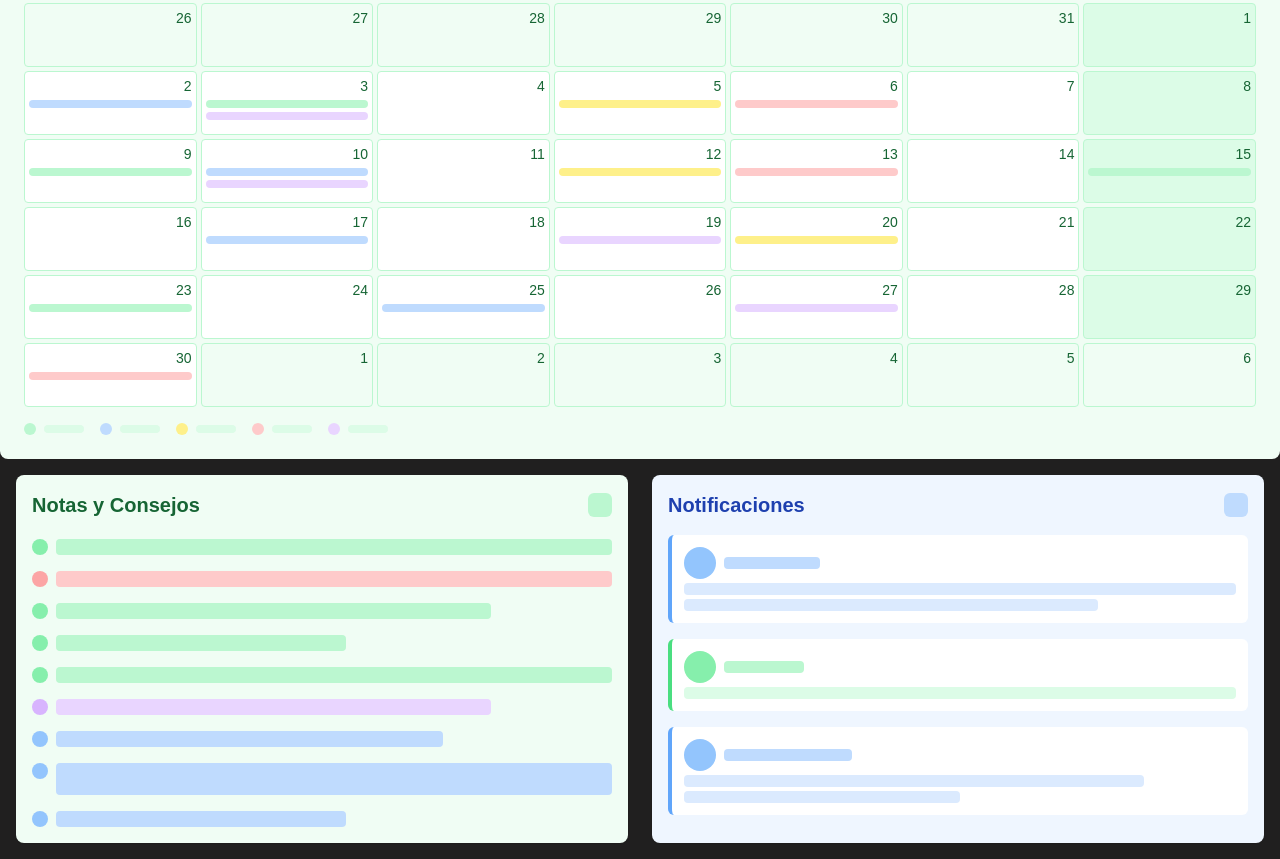
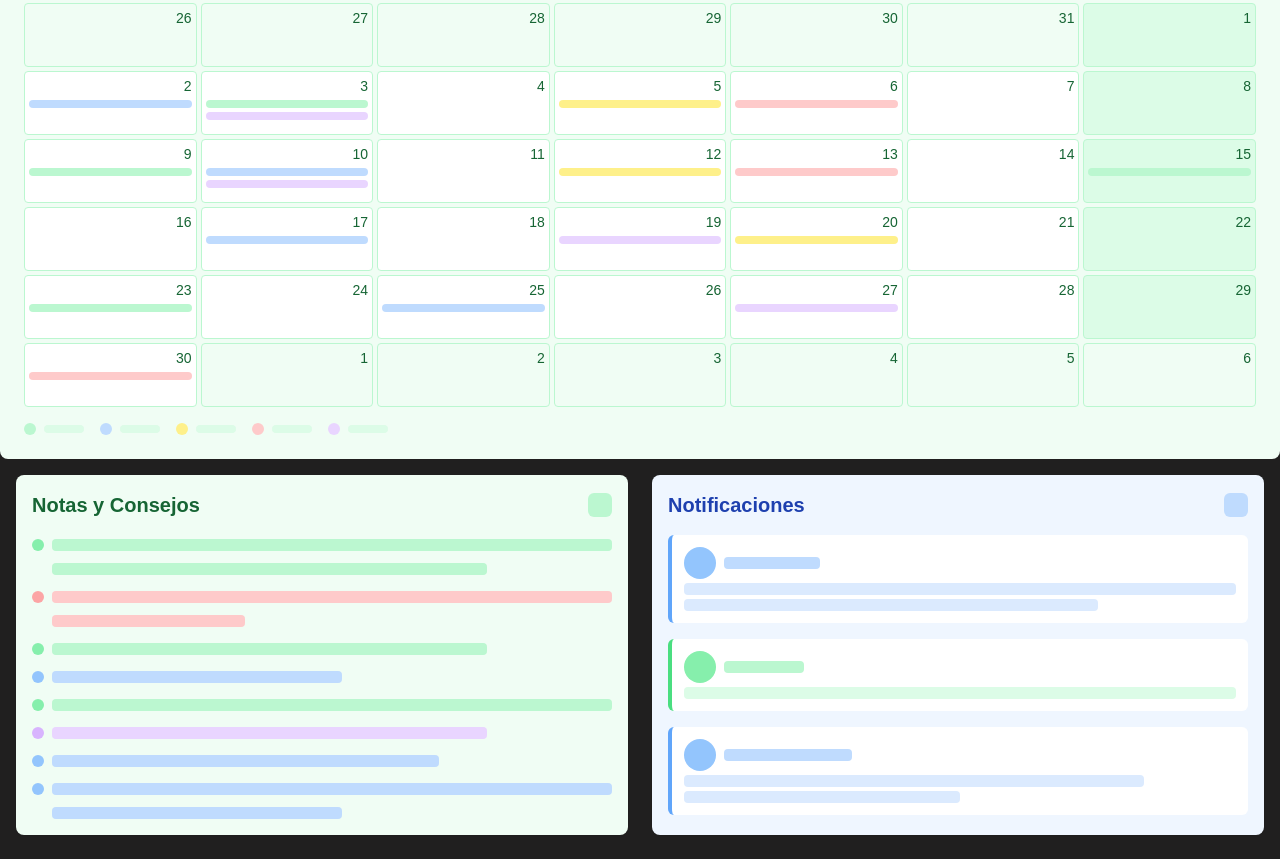
Before and after one commit to misaeluno/Prototipo_HUB, a plain HTML site: page index.html in a window 1280 px wide. Shown: the part 699-1558 px from the top of the page. Drawn offline with nearby package versions, Linux system fonts and the light colour scheme.

Commit message:
маленкії вещь в інформації

```diff
--- a/index.html
+++ b/index.html
@@ -638,57 +638,63 @@
                 <ul class="space-y-3">
                     <li class="flex items-start">
                         <div
-                            class="w-4 h-4 bg-green-300 rounded-full mt-1 mr-2"
+                            class="w-3 h-3 bg-green-300 rounded-full mt-1 mr-2"
                         ></div>
-                        <div class="flex-1 h-4 bg-green-200 rounded mt-1"></div>
+                        <div class="flex-1 h-3 bg-green-200 rounded mt-1"></div>
+                    </li>
+                    <li class="flex items-start">
+                        <div class="w-3 h-3 mr-2"></div>
+                        <div class="w-3/4 h-3 bg-green-200 rounded"></div>
                     </li>
                     <li class="flex items-start">
                         <div
-                            class="w-4 h-4 bg-red-300 rounded-full mt-1 mr-2"
+                            class="w-3 h-3 bg-red-300 rounded-full mt-1 mr-2"
                         ></div>
-                        <div class="flex-1 h-4 bg-red-200 rounded mt-1"></div>
+                        <div class="flex-1 h-3 bg-red-200 rounded mt-1"></div>
+                    </li>
+                    <li class="flex items-start">
+                        <div class="w-3 h-3 mr-2"></div>
+                        <div class="w-1/3 h-3 bg-red-200 rounded"></div>
                     </li>
                     <li class="flex items-start">
                         <div
-                            class="w-4 h-4 bg-green-300 rounded-full mt-1 mr-2"
+                            class="w-3 h-3 bg-green-300 rounded-full mt-1 mr-2"
                         ></div>
-                        <div class="w-3/4 h-4 bg-green-200 rounded mt-1"></div>
+                        <div class="w-3/4 h-3 bg-green-200 rounded mt-1"></div>
                     </li>
                     <li class="flex items-start">
                         <div
-                            class="w-4 h-4 bg-green-300 rounded-full mt-1 mr-2"
+                            class="w-3 h-3 bg-blue-300 rounded-full mt-1 mr-2"
                         ></div>
-                        <div class="w-1/2 h-4 bg-green-200 rounded mt-1"></div>
+                        <div class="w-1/2 h-3 bg-blue-200 rounded mt-1"></div>
                     </li>
                     <li class="flex items-start">
                         <div
-                            class="w-4 h-4 bg-green-300 rounded-full mt-1 mr-2"
+                            class="w-3 h-3 bg-green-300 rounded-full mt-1 mr-2"
                         ></div>
-                        <div class="flex-1 h-4 bg-green-200 rounded mt-1"></div>
+                        <div class="flex-1 h-3 bg-green-200 rounded mt-1"></div>
                     </li>
                     <li class="flex items-start">
                         <div
-                            class="w-4 h-4 bg-purple-300 rounded-full mt-1 mr-2"
+                            class="w-3 h-3 bg-purple-300 rounded-full mt-1 mr-2"
                         ></div>
-                        <div class="w-3/4 h-4 bg-purple-200 rounded mt-1"></div>
+                        <div class="w-3/4 h-3 bg-purple-200 rounded mt-1"></div>
                     </li>
                     <li class="flex items-start">
                         <div
-                            class="w-4 h-4 bg-blue-300 rounded-full mt-1 mr-2"
+                            class="w-3 h-3 bg-blue-300 rounded-full mt-1 mr-2"
                         ></div>
-                        <div class="w-2/3 h-4 bg-blue-200 rounded mt-1"></div>
+                        <div class="w-2/3 h-3 bg-blue-200 rounded mt-1"></div>
                     </li>
                     <li class="flex items-start">
                         <div
-                            class="w-4 h-4 bg-blue-300 rounded-full mt-1 mr-2"
+                            class="w-3 h-3 bg-blue-300 rounded-full mt-1 mr-2"
                         ></div>
-                        <div class="flex-1 h-8 bg-blue-200 rounded mt-1"></div>
+                        <div class="flex-1 h-3 bg-blue-200 rounded mt-1"></div>
                     </li>
                     <li class="flex items-start">
-                        <div
-                            class="w-4 h-4 bg-blue-300 rounded-full mt-1 mr-2"
-                        ></div>
-                        <div class="w-1/2 h-4 bg-blue-200 rounded mt-1"></div>
+                        <div class="w-3 h-3 mr-2"></div>
+                        <div class="w-1/2 h-3 bg-blue-200 rounded"></div>
                     </li>
                 </ul>
             </div>
```
